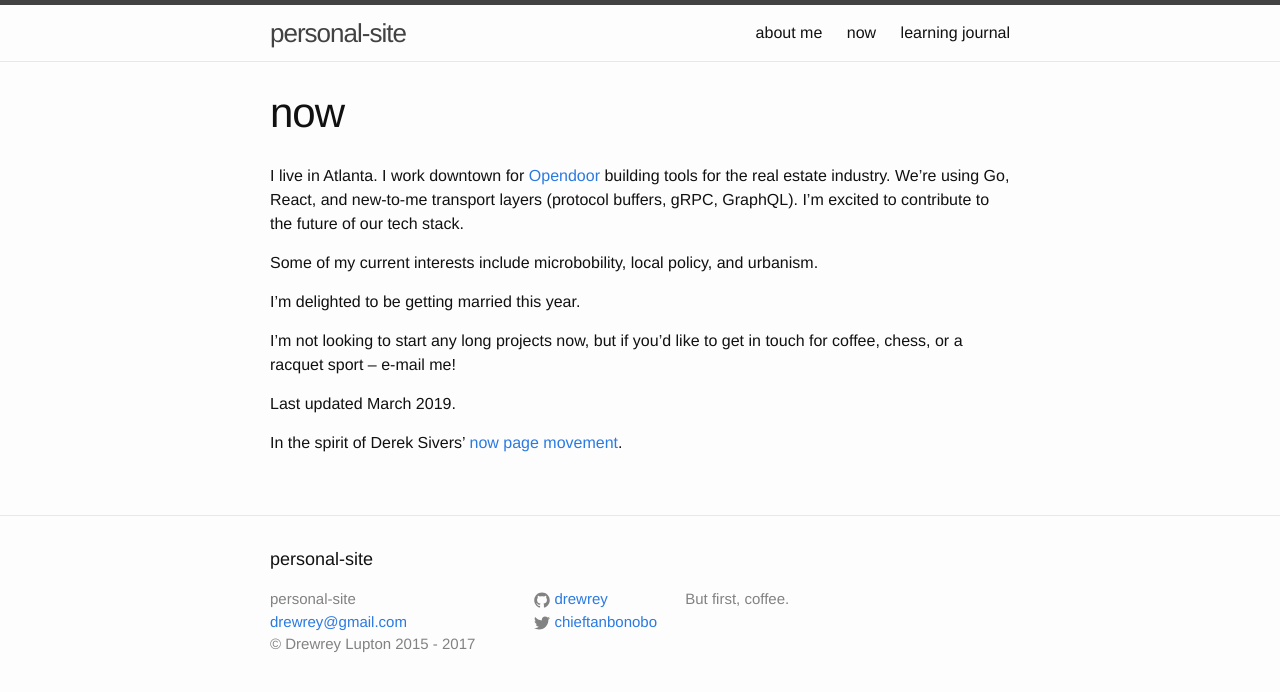
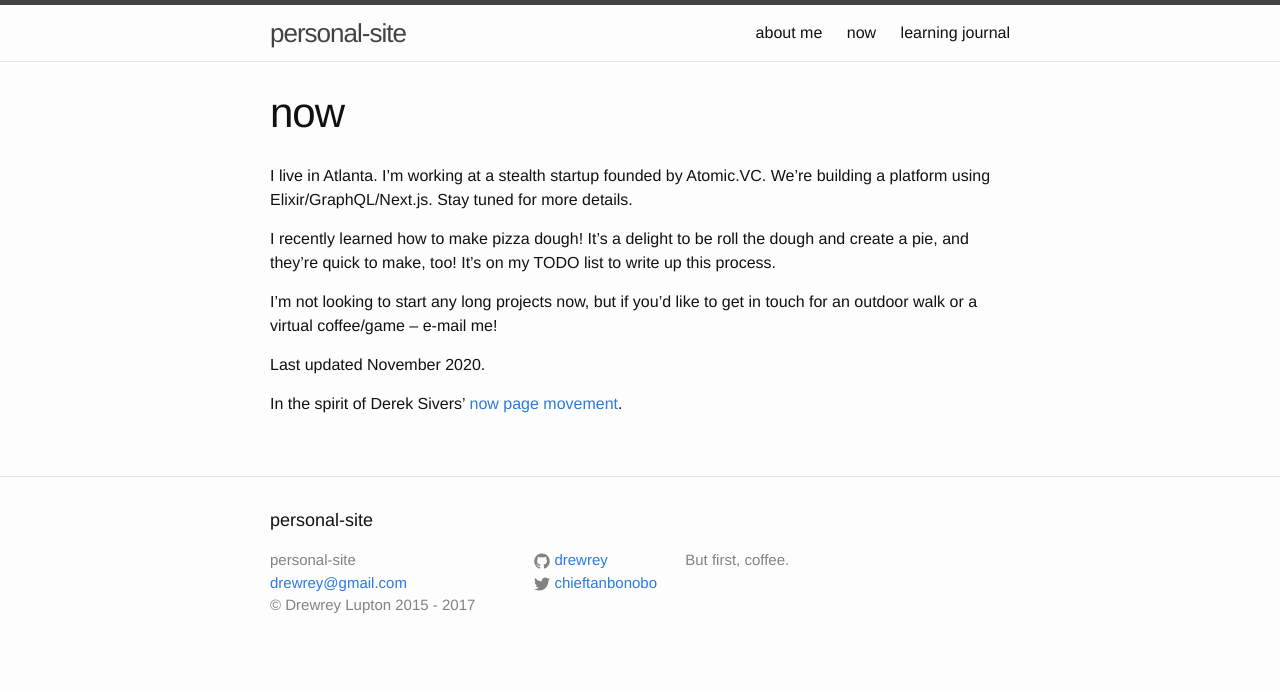
Before and after one commit to drewrey/personal-site, a Jekyll site: the page built from now/index.md, in a window 1280 px wide. Shown: the top 692 px of the page. Built offline with Jekyll 4.4.1, drawn with Linux system fonts in a browser that asks for light colours.

Commit message:
Update now page

```diff
--- a/now/index.md
+++ b/now/index.md
@@ -4,16 +4,14 @@ title: now
 permalink: /now/
 ---
 
-I live in Atlanta. I work downtown for [Opendoor][Opendoor] building tools for the real estate industry. We're using Go, React, and new-to-me transport layers (protocol buffers, gRPC, GraphQL). I'm excited to contribute to the future of our tech stack.
+I live in Atlanta. I'm working at a stealth startup founded by Atomic.VC. We're building a platform using Elixir/GraphQL/Next.js. Stay tuned for more details.
 
-Some of my current interests include microbobility, local policy, and urbanism.
+I recently learned how to make pizza dough! It's a delight to be roll the dough and create a pie, and they're quick to make, too! It's on my TODO list to write up this process.
 
-I'm delighted to be getting married this year.
-
-I'm not looking to start any long projects now, but if you'd like to get in touch for coffee, chess, or a racquet sport -- e-mail me!
+I'm not looking to start any long projects now, but if you'd like to get in touch for an outdoor walk or a virtual coffee/game -- e-mail me!
 
 
-Last updated March 2019.
+Last updated November 2020.
 
 In the spirit of Derek Sivers' [now page movement][now movement].
 
```
